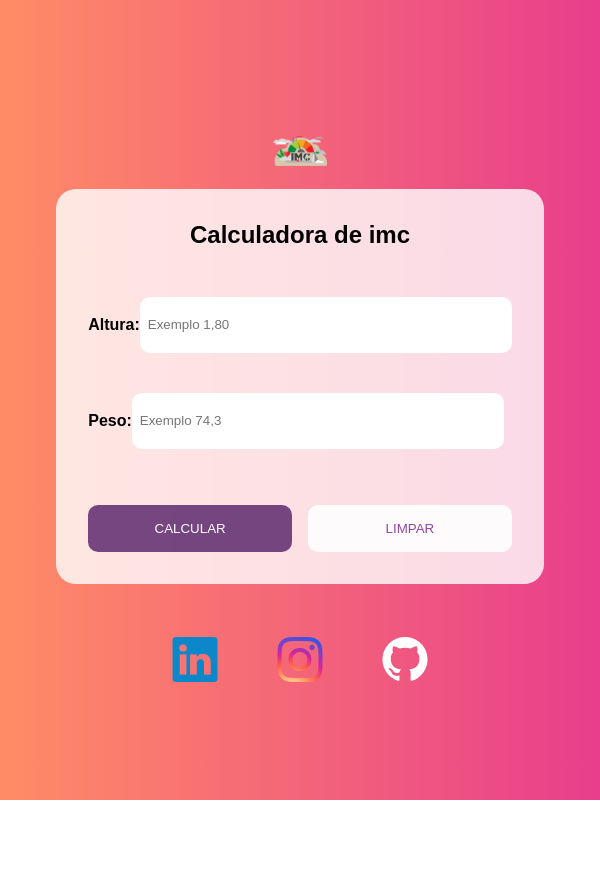
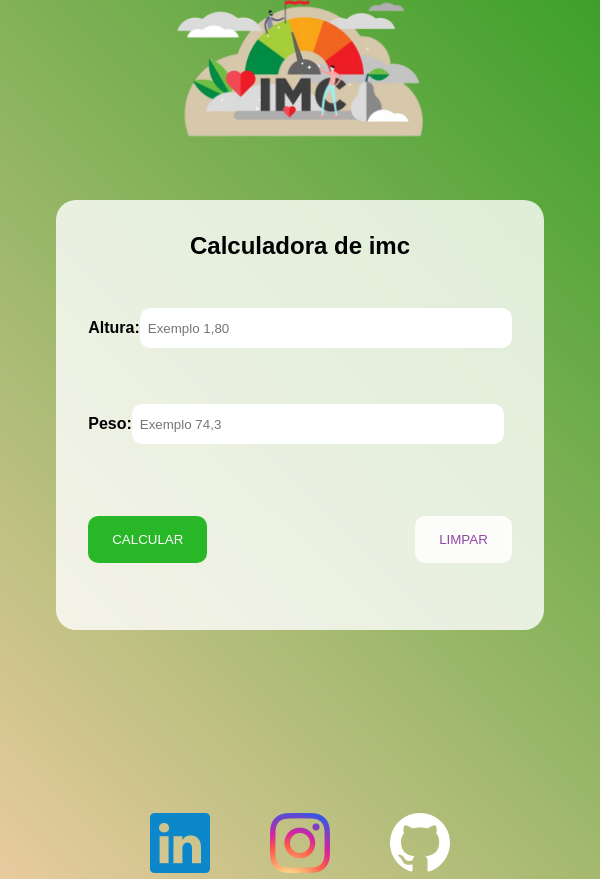
Before and after one commit to GuiLuiz06/calculadora-de-imc, a React (Vite) app in the folder Calculadora-imc/: page / in a window 600 px wide. Before the commit the page ends 800 px from the top, so only its background shows below. Built offline with nearby package versions, Linux system fonts and the light colour scheme.

Commit message:
media queries

```diff
--- a/Calculadora-imc/src/App.css
+++ b/Calculadora-imc/src/App.css
@@ -4,25 +4,10 @@
   background-color: rgba(255, 255, 255, 0.8)  ;
   padding: 2rem;
   border-radius: 20px;
-  margin-top: 1rem;
+  margin-top: -6rem;
 }
 .social {
   display: flex;
   justify-content: center;
   margin-top: 20px;
 }
-
-@media (min-width: 375px) and (max-width: 667px) {
-  .logo {
-    display: flex;
-    justify-content: center;
-  }
-  .logo img {
-    width: 40vw;
-  }
-  .container {
-    min-height: 100%;
-    min-width: 100%;
-  }
-
-}
--- a/Calculadora-imc/src/components/Botao.css
+++ b/Calculadora-imc/src/components/Botao.css
@@ -16,11 +16,11 @@ button {
     transition: 2s;
 }
 #calc-btn {
-    background-color: #673576;
+    background-color: #13b113;
     color: #FFFFFF
 }
 #calc-btn:hover {
-    background-color: #3d2046;
+    background-color: #1eff00;
     transition: 2s;
 }
 #back-btn {
--- a/Calculadora-imc/src/components/Botao.jsx
+++ b/Calculadora-imc/src/components/Botao.jsx
@@ -6,9 +6,11 @@ const Botao = ({ id, text, action }) => {
   };
 
   return (
-    <button id={id} onClick={limparForm}>
-      {text}
-    </button>
+    <div id="botao-media">
+      <button id={id} onClick={limparForm}>
+        {text}
+      </button>
+    </div>
   );
 };
 
--- a/Calculadora-imc/src/components/ImcInfo.css
+++ b/Calculadora-imc/src/components/ImcInfo.css
@@ -9,11 +9,11 @@
 }
 #imc-info {
   font-size: 1.4rem;
-  color: #ac4bb9;
+  color: #000000;
 }
 #result h3 {
   margin-top: 1rem;
-  color: #782ed8;
+  color: #000000;
 }
 #imc-table {
   margin: 0.5rem;
@@ -39,7 +39,7 @@
 }
 
 .table-header h4,
-.table-data p{
+.table-data p {
   flex: 1;
 }
 .table-header h4:nth-child(3),
@@ -63,29 +63,55 @@
   color: #db1912;
 }
 
-@media (min-width: 375px) and (max-width: 667px) {
+@media (max-width: 480px) {
   #result {
+    display: flex;
     width: 80vw;
-    height: 58vh;
-    padding: 0.1rem;
-    padding-top: 20px;
-  }
-  #imc-table {
-    height: 39vh;
   }
   .table-data {
-    height: 6vh;
-  }
-  #imc-number {
-    height: 5vh;
-  }
-  #imc-info {
-    height: 3vh;
+    height: 2vh;
+    justify-content: center;
+    padding-bottom: 2rem;
   }
   .table-header h4 {
     height: 1vh;
   }
   #result h3 {
+    height: 3vh;
+  }
+}
+/* @media (min-width: 481px) and (max-width: 767px) {
+  #result {
+    display: flex;
+    width: 90vw;
+  }
+  .table-data {
+    height: 2vh;
+    justify-content: center;
+    padding-bottom: 2rem;
+  }
+  .table-header h4 {
     height: 1vh;
   }
+  #result h3 {
+    height: 3vh;
   }
+
+} */
+ /* @media (min-width: 481px) and (max-width: 767px) {
+  #result {
+    display: flex;
+    width: 90vw;
+  }
+  .table-data {
+    height: 2vh;
+    justify-content: center;
+    padding-bottom: 2rem;
+  }
+  .table-header h4 {
+    height: 1vh;
+  }
+  #result h3 {
+    height: 3vh;
+  }
+} */
--- a/Calculadora-imc/src/components/ImcInfo.jsx
+++ b/Calculadora-imc/src/components/ImcInfo.jsx
@@ -17,7 +17,7 @@ const ImcInfo = ({ data, imc, info, infoClass, resetCalc }) => {
         </div>
         {data.map((item) => (
           <div className="table-data" key={item.info}>
-            <p>{item.classification}</p>
+            <p id="first">{item.classification}</p>
             <p>{item.info}</p>
             <p>{item.obesity}</p>
           </div>
--- a/Calculadora-imc/src/components/Logo.css
+++ b/Calculadora-imc/src/components/Logo.css
@@ -1,6 +1,34 @@
 .logo img {
-    width: 11vw;
+    width: 15vw;
     display: flex;
     margin: 0 auto;
-    margin-top: 1rem;
+    margin-top: -3rem;
 }
+@media (max-width: 480px) {
+    .logo img {
+        width: 50vw;
+        margin-top: -1rem;
+        margin-bottom: 8rem;
+    }
+}
+@media (min-width: 481px) and (max-width: 767px){
+    .logo img {
+        width: 50vw;
+        margin-top: -2rem;
+        margin-bottom: 8rem;
+    }
+}
+@media (min-width: 768px) and (max-width: 1024px){
+    .logo img {
+        width: 40vw;
+        margin-top: -2rem;
+        margin-bottom: 8rem;
+    }
+}
+@media (min-width: 1025px) {
+    .logo img {
+        width: 15vw;
+        margin-top: -3rem;
+        margin-bottom: 8rem;
+    }
+}
--- a/Calculadora-imc/src/components/Social.css
+++ b/Calculadora-imc/src/components/Social.css
@@ -49,14 +49,58 @@
   transition: 1s;
 }
 
-@media (min-width: 375px) and (max-width: 667px) {
+@media (max-width: 480px) {
   .social-main .bi-github {
-    font-size: 45px;
+    font-size: 60px;
   }
   .social-main .bi-instagram {
-    font-size: 45px;
+    font-size: 60px;
   }
   .social-main .bi-linkedin {
-    font-size: 45px;
+    font-size: 60px;
+  }
+  .social-main a {
+    margin-top: 10rem;
   }
 }
+@media (min-width: 481px) and (max-width: 767px) {
+  .social-main .bi-github {
+    font-size: 60px;
+  }
+  .social-main .bi-instagram {
+    font-size: 60px;
+  }
+  .social-main .bi-linkedin {
+    font-size: 60px;
+  }
+  .social-main a {
+    margin-top: 10rem;
+  }
+}@media (min-width: 768px) and (max-width: 1024px) {
+  .social-main .bi-github {
+    font-size: 60px;
+  }
+  .social-main .bi-instagram {
+    font-size: 60px;
+  }
+  .social-main .bi-linkedin {
+    font-size: 60px;
+  }
+  .social-main a {
+    margin-top: 10rem;
+  }
+}
+@media (min-width: 1025px) {
+  .social-main .bi-github {
+    font-size: 60px;
+  }
+  .social-main .bi-instagram {
+    font-size: 60px;
+  }
+  .social-main .bi-linkedin {
+    font-size: 60px;
+  }
+  .social-main a {
+    margin-top: 5rem;
+  }
+}
--- a/Calculadora-imc/src/components/calculadora.css
+++ b/Calculadora-imc/src/components/calculadora.css
@@ -56,12 +56,35 @@
   display: flex;
   justify-content: space-between;
 }
-@media (min-width: 375px) and (max-width: 667px) {
+@media (max-width: 480px) {
+  #weight {
+    width: 62vw;
+    height: 5vh;
+  }
+  #height {
+    width: 61vw;
+    height: 5vh;
+  }
+  .form-inputs {
+    height: 20vh;
+  }
+}
+@media (min-width: 481px) and (max-width: 767px) {
+  #weight {
+    width: 62vw;
+    height: 5vh;
+  }
+  #height {
+    width: 62vw;
+    height: 5vh;
+  }
+
+}@media (min-width: 768px) and (max-width: 1024px) {
   #weight {
     width: 62vw;
   }
   #height {
-    width: 62vw;
+    width: 61vw;
   }
 
 }
--- a/Calculadora-imc/src/index.css
+++ b/Calculadora-imc/src/index.css
@@ -6,7 +6,7 @@
 }
 
 body {
-    background: linear-gradient(to right,   #FF8C66, #E83E8C);
+    background: linear-gradient(45deg,   #e9cb9f, #3da029);
     display: flex;
     justify-content: center;
     align-items: center;
```
Lines whose indentation alone changed are shown as unchanged.
